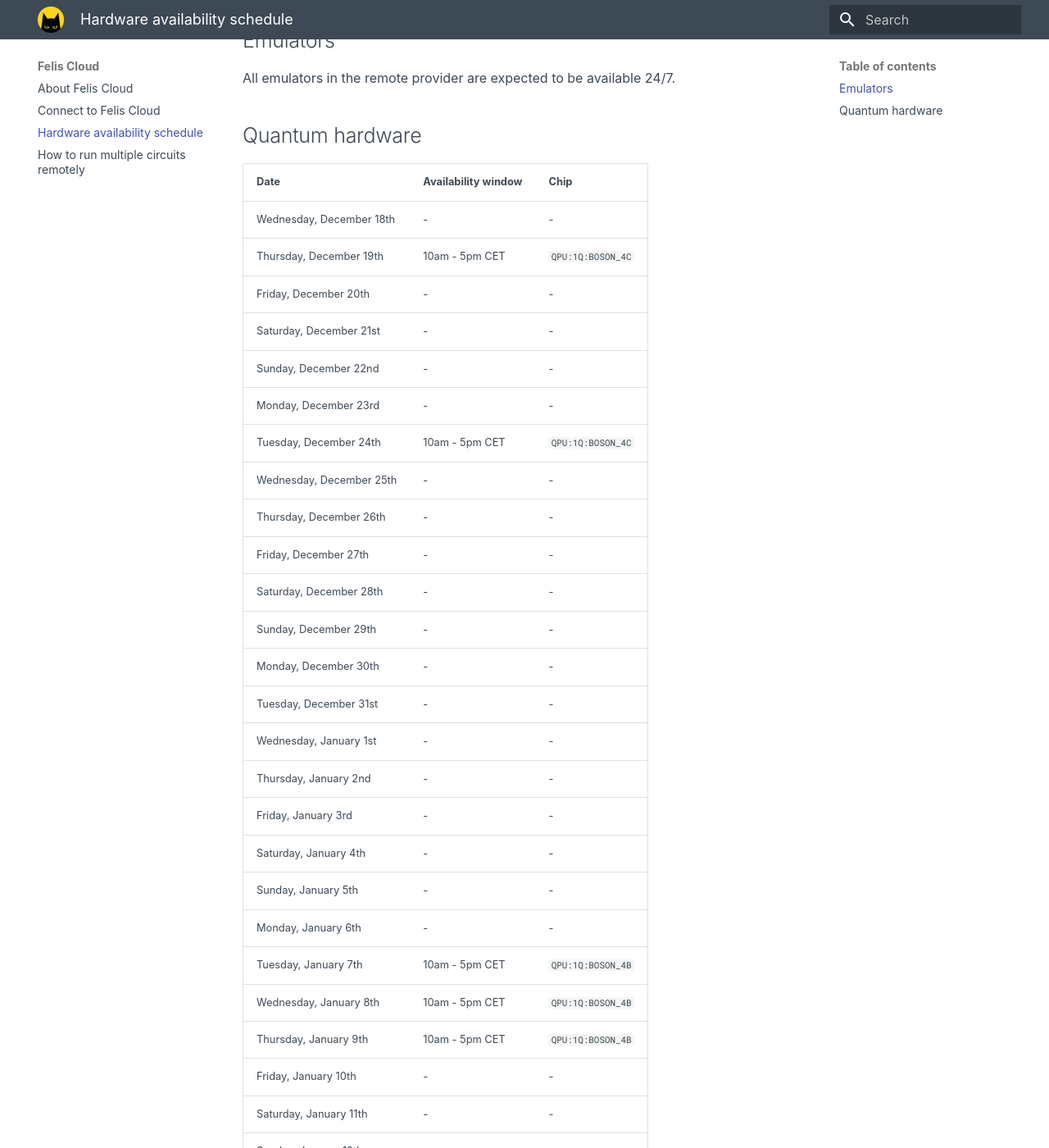
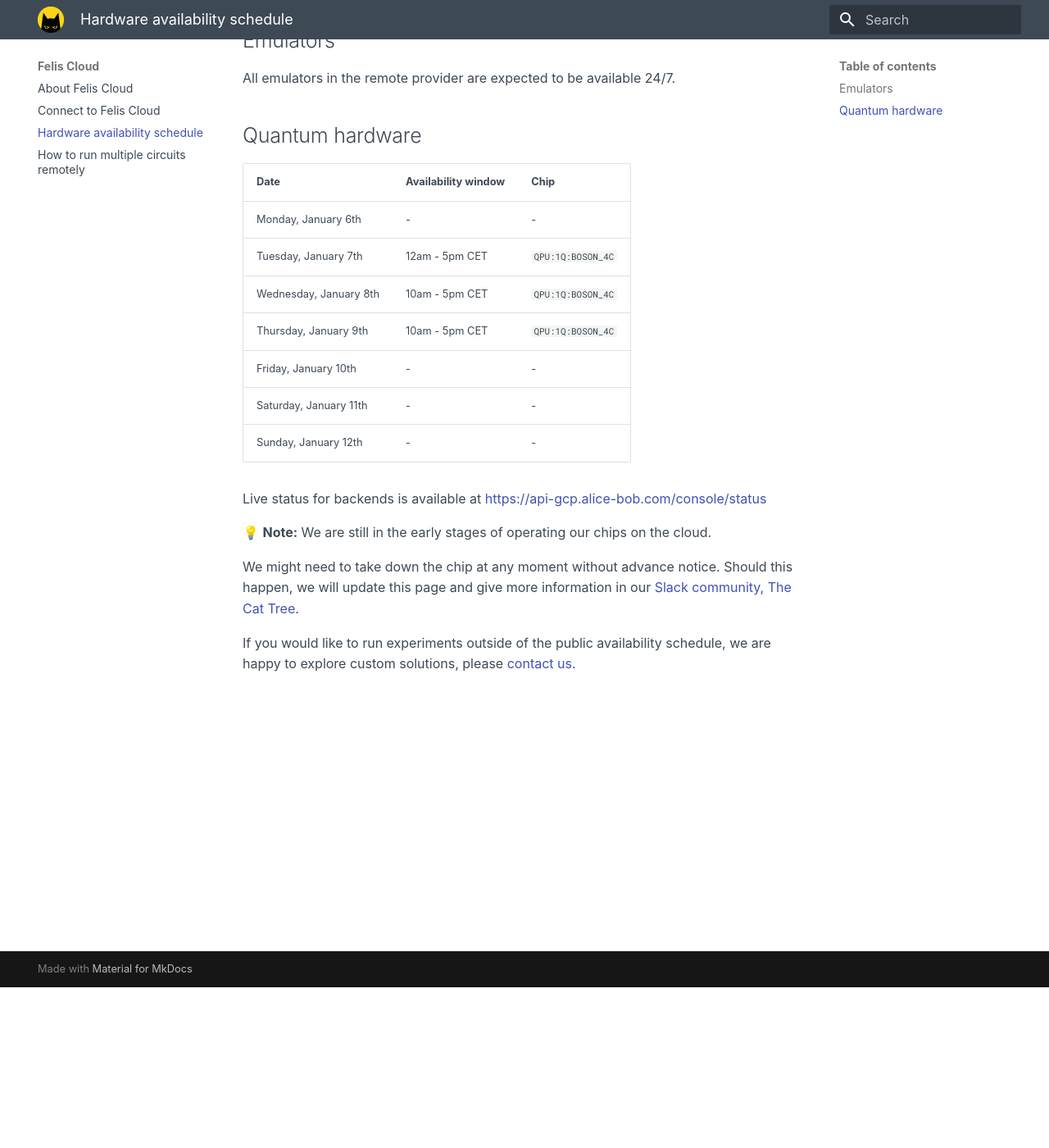
Before and after one commit to Alice-Bob-SW/felis, an MkDocs documentation site: the page built from docs/felis_cloud/hardware_availability_schedule.md, in a window 1280 px wide and 1400 px high, scrolled down 196 px. Shown: the whole window at 82% size. Built offline with MkDocs 1.6.1 and Material for MkDocs 9.7.7, drawn with Linux system fonts in a browser that asks for light colours.

Commit message:
Update hardware_availability_schedule.md

```diff
--- a/docs/felis_cloud/hardware_availability_schedule.md
+++ b/docs/felis_cloud/hardware_availability_schedule.md
@@ -8,29 +8,10 @@ All emulators in the remote provider are expected to be available 24/7.
 
 | Date | Availability window | Chip |
 | --- | --- | --- |
-| Wednesday, December 18th | - | - |
-| Thursday, December 19th | 10am - 5pm CET | `QPU:1Q:BOSON_4C` |
-| Friday, December 20th | - | - |
-| Saturday, December 21st | - | - |
-| Sunday, December 22nd | - | - |
-| Monday, December 23rd | - | - |
-| Tuesday, December 24th | 10am - 5pm CET | `QPU:1Q:BOSON_4C` |
-| Wednesday, December 25th | - | - |
-| Thursday, December 26th | - | - |
-| Friday, December 27th | - | - |
-| Saturday, December 28th | - | - |
-| Sunday, December 29th | - | - |
-| Monday, December 30th | - | - |
-| Tuesday, December 31st | - | - |
-| Wednesday, January 1st | - | - |
-| Thursday, January 2nd | - | - |
-| Friday, January 3rd | - | - |
-| Saturday, January 4th | - | - |
-| Sunday, January 5th | - | - |
 | Monday, January 6th | - | - |
-| Tuesday, January 7th | 10am - 5pm CET | `QPU:1Q:BOSON_4B` |
-| Wednesday, January 8th | 10am - 5pm CET | `QPU:1Q:BOSON_4B` |
-| Thursday, January 9th | 10am - 5pm CET | `QPU:1Q:BOSON_4B` |
+| Tuesday, January 7th | 12am - 5pm CET | `QPU:1Q:BOSON_4C` |
+| Wednesday, January 8th | 10am - 5pm CET | `QPU:1Q:BOSON_4C` |
+| Thursday, January 9th | 10am - 5pm CET | `QPU:1Q:BOSON_4C` |
 | Friday, January 10th | - | - |
 | Saturday, January 11th | - | - |
 | Sunday, January 12th | - | - |
```
